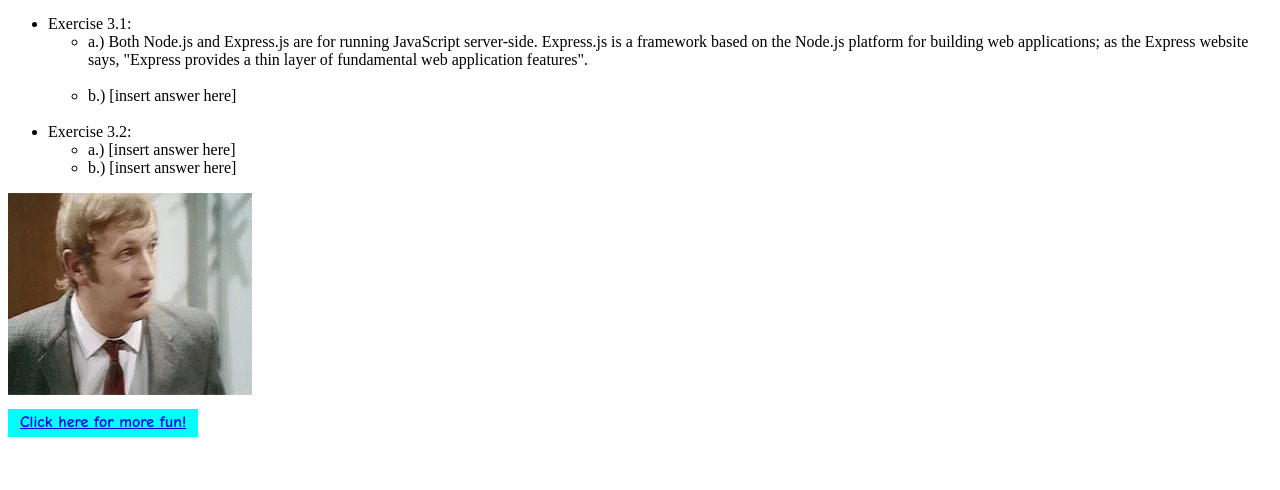
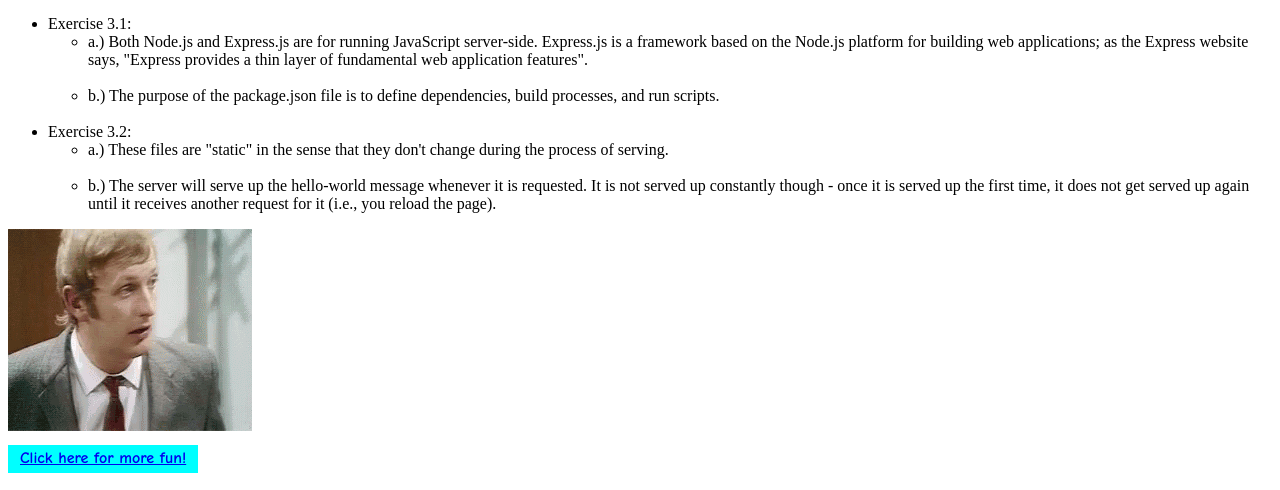
Before and after one commit to SnarkosaurusRex/cs336, a website: page lab03/public/lab3page.html in a window 1280 px wide. Shown: the part 310-800 px from the top of the page. Drawn offline with Linux system fonts and the light colour scheme.

Commit message:
All done! :)

```diff
--- a/lab03/public/lab3page.html
+++ b/lab03/public/lab3page.html
@@ -16,13 +16,14 @@
 			<ul>
 				<li>a.) Both Node.js and Express.js are for running JavaScript server-side. Express.js is a framework based on the Node.js platform for building web applications; as the Express website says, "Express provides a thin layer of fundamental web application features".</li>
 				<br/>
-				<li>b.) [insert answer here]</li>
+				<li>b.) The purpose of the package.json file is to define dependencies, build processes, and run scripts.</li>
 			</ul>
 			<br/>
 			<li>Exercise 3.2:</li>
 			<ul>
-				<li>a.) [insert answer here]</li>
-				<li>b.) [insert answer here]</li>
+				<li>a.) These files are "static" in the sense that they don't change during the process of serving.</li>
+				<br/>
+				<li>b.) The server will serve up the hello-world message whenever it is requested. It is not served up constantly though - once it is served up the first time, it does not get served up again until it receives another request for it (i.e., you reload the page).</li>
 			</ul>
 		</ul>
 
```
